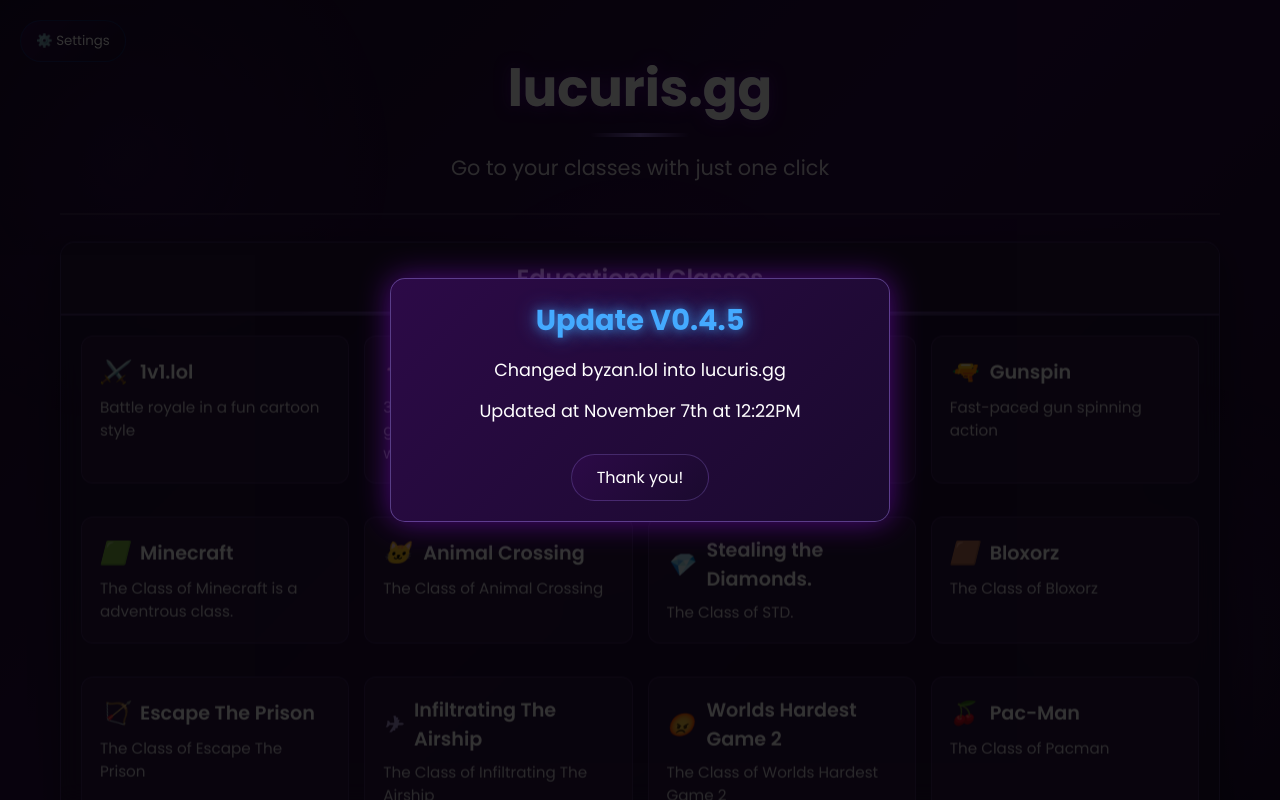
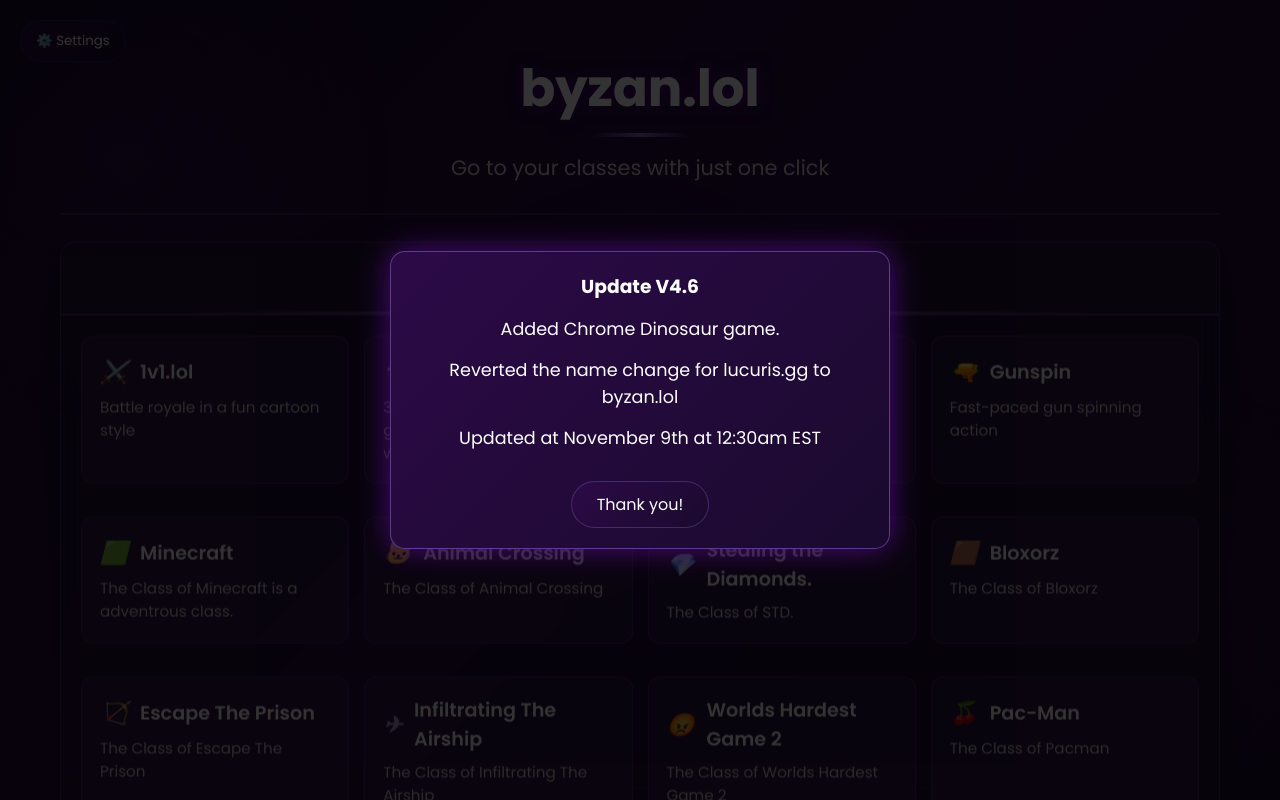
Before and after one commit to mrdavidss-vgg/byzanlol, a plain HTML site: page main.html in a window 1280 px wide. Drawn offline with Linux system fonts and the light colour scheme.

Commit message:
Update main.html

```diff
--- a/main.html
+++ b/main.html
@@ -692,7 +692,8 @@
                     <ul class="patch-notes-list">
                         <li>
                             <span class="patch-version">v0.4.6 - November 8, 2025:</span>
-                            <p>added Chrome Dinosaur game.</p>
+                            <p>Added Chrome Dinosaur game.</p>
+                            <p>Reverted the name change for lucuris.gg to byzan.lol</p>
                         </li>
                         <li>
                             <span class="patch-version">v0.4.5 - November 7, 2025:</span>
@@ -741,9 +742,10 @@
 
     <div id="warningModal" class="modal">
         <div class="warning-modal-content">
-            <h2>Update V0.4.5</h2>
-            <p>Changed byzan.lol into lucuris.gg</p>
-            <p>Updated at November 7th at 12:22PM</p>
+            <h3>Update V4.6</h3>
+             <p>Added Chrome Dinosaur game.</p>
+             <p>Reverted the name change for lucuris.gg to byzan.lol</p>
+            <p>Updated at November 9th at 12:30am EST</p>
             <button class="warning-close-btn">Thank you!</button>
         </div>
     </div>
@@ -751,7 +753,7 @@
 
     <div class="container">
         <header>
-            <h1>lucuris.gg</h1>
+            <h1>byzan.lol</h1>
             <p class="subtitle">Go to your classes with just one click</p>
         </header>
 
@@ -905,7 +907,7 @@
 
 
         <footer>
-            <p>lucuris.lol &copy; 2025</p>
+            <p>byzan.lol &copy; 2025</p>
         </footer>
     </div>
 
```
